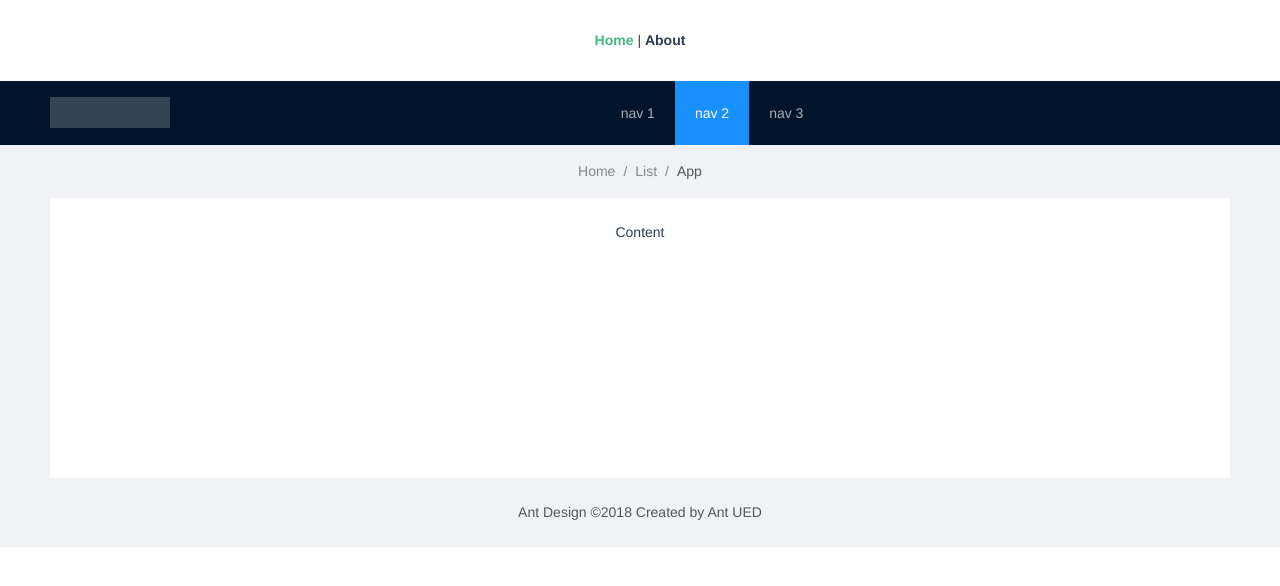
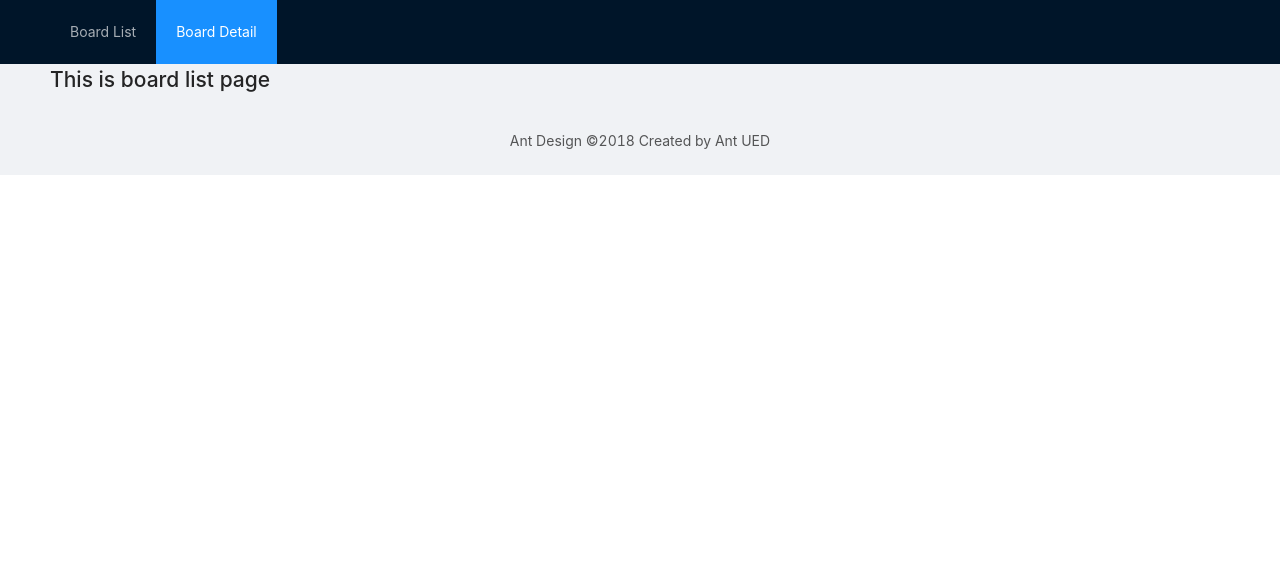
Before and after one commit to rizaramadan/retroapp, a Vue app: page / in a window 1280 px wide. Shown: the top 586 px of the page. Built offline with nearby package versions, Linux system fonts and the light colour scheme.

Commit message:
rename to board list and board detail

```diff
--- a/src/App.vue
+++ b/src/App.vue
@@ -1,32 +1,36 @@
 <template>
-  <div id="app">
-    <div id="nav">
-      <router-link to="/">Home</router-link> |
-      <router-link to="/about">About</router-link>
-    </div>
-    <router-view/>
-  </div>
+  <a-layout id="app" class="layout">
+    <a-layout-header id="nav">
+      <div class="logo" />
+      <a-menu
+        theme="dark"
+        mode="horizontal"
+        :default-selected-keys="['2']"
+        :style="{ lineHeight: '64px' }"
+      >
+        <a-menu-item key="1">
+          <router-link to="/">Board List</router-link>
+        </a-menu-item>
+        <a-menu-item key="2">
+          <router-link to="/board-detail">Board Detail</router-link>
+        </a-menu-item>
+      </a-menu>
+    </a-layout-header>
+    <a-layout-content style="padding: 0 50px">
+      <router-view/>
+    </a-layout-content>
+    <a-layout-footer style="text-align: center">
+      Ant Design ©2018 Created by Ant UED
+    </a-layout-footer>
+  </a-layout>
 </template>
 
 <style>
-#app {
-  font-family: Avenir, Helvetica, Arial, sans-serif;
-  -webkit-font-smoothing: antialiased;
-  -moz-osx-font-smoothing: grayscale;
-  text-align: center;
-  color: #2c3e50;
-}
-
-#nav {
-  padding: 30px;
-}
-
-#nav a {
-  font-weight: bold;
-  color: #2c3e50;
-}
-
-#nav a.router-link-exact-active {
-  color: #42b983;
+#components-layout-demo-top .logo {
+  width: 120px;
+  height: 31px;
+  background: rgba(255, 255, 255, 0.2);
+  margin: 16px 24px 16px 0;
+  float: left;
 }
 </style>
--- a/src/router/index.ts
+++ b/src/router/index.ts
@@ -1,22 +1,22 @@
 import Vue from 'vue'
 import VueRouter, { RouteConfig } from 'vue-router'
-import Home from '../views/Home.vue'
+import BoardList from '../views/BoardList.vue'
 
 Vue.use(VueRouter)
 
 const routes: Array<RouteConfig> = [
   {
     path: '/',
-    name: 'Home',
-    component: Home
+    name: 'board-list',
+    component: BoardList
   },
   {
-    path: '/about',
-    name: 'About',
+    path: '/board-detail',
+    name: 'board-detail',
     // route level code-splitting
     // this generates a separate chunk (about.[hash].js) for this route
     // which is lazy-loaded when the route is visited.
-    component: () => import(/* webpackChunkName: "about" */ '../views/About.vue')
+    component: () => import(/* webpackChunkName: "about" */ '../views/BoardDetail.vue')
   }
 ]
 
--- a/src/views/About.vue
+++ b/src/views/BoardDetail.vue
@@ -1,5 +1,5 @@
 <template>
   <div class="about">
-    <h1>This is an about page</h1>
+    <h1>This is board detail page</h1>
   </div>
 </template>
--- /dev/null
+++ b/src/views/BoardList.vue
@@ -0,0 +1,15 @@
+<template>
+  <div class="home">
+    <h1>This is board list page</h1>
+  </div>
+</template>
+
+<style>
+#components-layout-demo-top .logo {
+  width: 120px;
+  height: 31px;
+  background: rgba(255, 255, 255, 0.2);
+  margin: 16px 24px 16px 0;
+  float: left;
+}
+</style>
--- a/src/views/Home.vue
+++ /dev/null
@@ -1,45 +0,0 @@
-<template>
-  <a-layout id="components-layout-demo-top" class="layout">
-    <a-layout-header>
-      <div class="logo" />
-      <a-menu
-        theme="dark"
-        mode="horizontal"
-        :default-selected-keys="['2']"
-        :style="{ lineHeight: '64px' }"
-      >
-        <a-menu-item key="1">
-          nav 1
-        </a-menu-item>
-        <a-menu-item key="2">
-          nav 2
-        </a-menu-item>
-        <a-menu-item key="3">
-          nav 3
-        </a-menu-item>
-      </a-menu>
-    </a-layout-header>
-    <a-layout-content style="padding: 0 50px">
-      <a-breadcrumb style="margin: 16px 0">
-        <a-breadcrumb-item>Home</a-breadcrumb-item>
-        <a-breadcrumb-item>List</a-breadcrumb-item>
-        <a-breadcrumb-item>App</a-breadcrumb-item>
-      </a-breadcrumb>
-      <div :style="{ background: '#fff', padding: '24px', minHeight: '280px' }">
-        Content
-      </div>
-    </a-layout-content>
-    <a-layout-footer style="text-align: center">
-      Ant Design ©2018 Created by Ant UED
-    </a-layout-footer>
-  </a-layout>
-</template>
-<style>
-#components-layout-demo-top .logo {
-  width: 120px;
-  height: 31px;
-  background: rgba(255, 255, 255, 0.2);
-  margin: 16px 24px 16px 0;
-  float: left;
-}
-</style>
```
